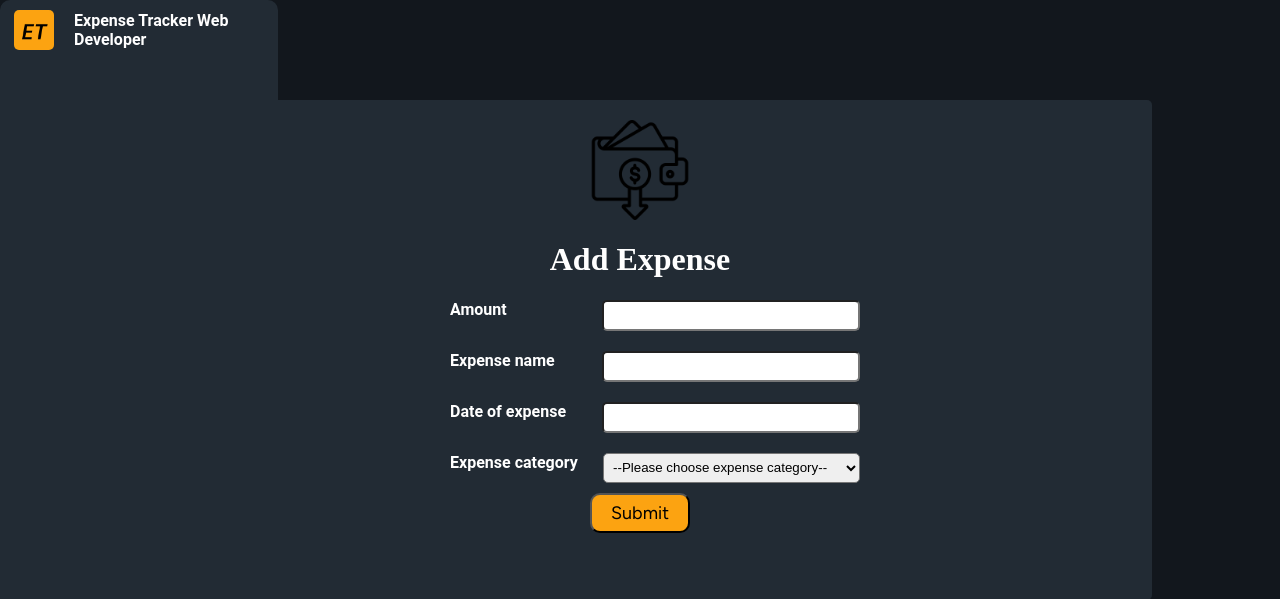
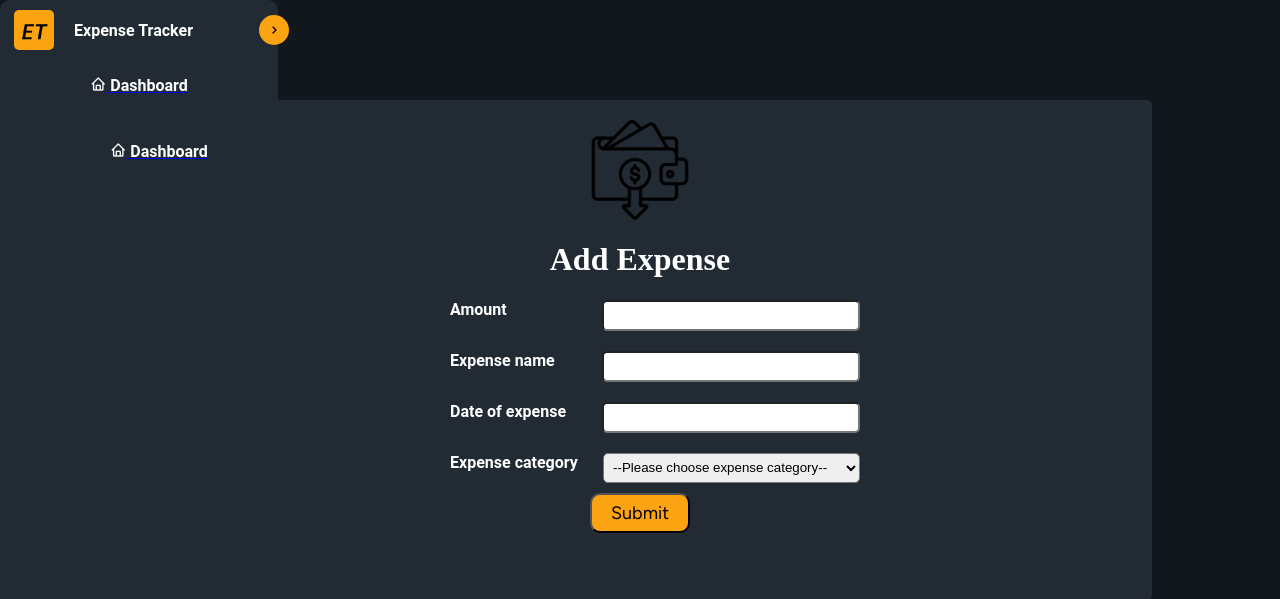
Before and after one commit to Paulq02/aug-expense-app, a Flask app: page /add_expense/ in a window 1280 px wide. Shown: the part 60-659 px from the top of the page. Run offline with Flask 3, Linux system fonts and the light colour scheme; some libraries are stand-ins or nearby versions.

Commit message:
sidebar styling

```diff
--- a/static/styles.css
+++ b/static/styles.css
@@ -106,7 +106,9 @@ body {
   border-radius: 10px;
   padding: 10px 14px;
 }
-
+.sidebar header {
+  position: relative;
+}
 .sidebar .image-text img {
   width: 40px;
   border-radius: 5px;
@@ -128,6 +130,43 @@ body {
   font-weight: 700;
   font-style: normal;
 }
+
+header .image-text .header-text {
+  display: flex;
+  flex-direction: column;
+}
+
+header .toggle {
+  position: absolute;
+  background-color: #fca311;
+  border-radius: 50%;
+  right: -25px;
+  bottom: 50%;
+  transform: translateY(50%);
+  height: 30px;
+  width: 30px;
+  display: flex;
+  justify-content: center;
+  align-items: center;
+}
+
+.sidebar li {
+  list-style: none;
+  height: 50px;
+  margin-top: 10px;
+  border-radius: 10px;
+  display: flex;
+  justify-content: center;
+  align-items: center;
+}
+
+.sidebar .nav-text {
+  color: #fff;
+  font-family: "Roboto", sans-serif;
+  font-weight: 700;
+  font-style: normal;
+}
+
 /* ===Sidebar END=== */
 
 .income {
--- a/templates/add_expense.html
+++ b/templates/add_expense.html
@@ -50,10 +50,29 @@
           </span>
           <div class="text header-text">
             <span class="name">Expense Tracker</span>
-            <span class="profession">Web Developer</span>
           </div>
         </div>
+
+        <i class="bx bx-chevron-right toggle"></i>
       </header>
+      <div class="menu-bar">
+        <div class="menu">
+          <li class="nav-link">
+            <a href="#">
+              <i class="bx bx-home" style="color: #ffffff"></i>
+              <span class="text nav-text">Dashboard</span>
+            </a>
+          </li>
+          <ul class="menu-links">
+            <li class="nav-link">
+              <a href="#">
+                <i class="bx bx-home" style="color: #ffffff"></i>
+                <span class="text nav-text">Dashboard</span>
+              </a>
+            </li>
+          </ul>
+        </div>
+      </div>
     </nav>
 
     <div class="main_container">
```
